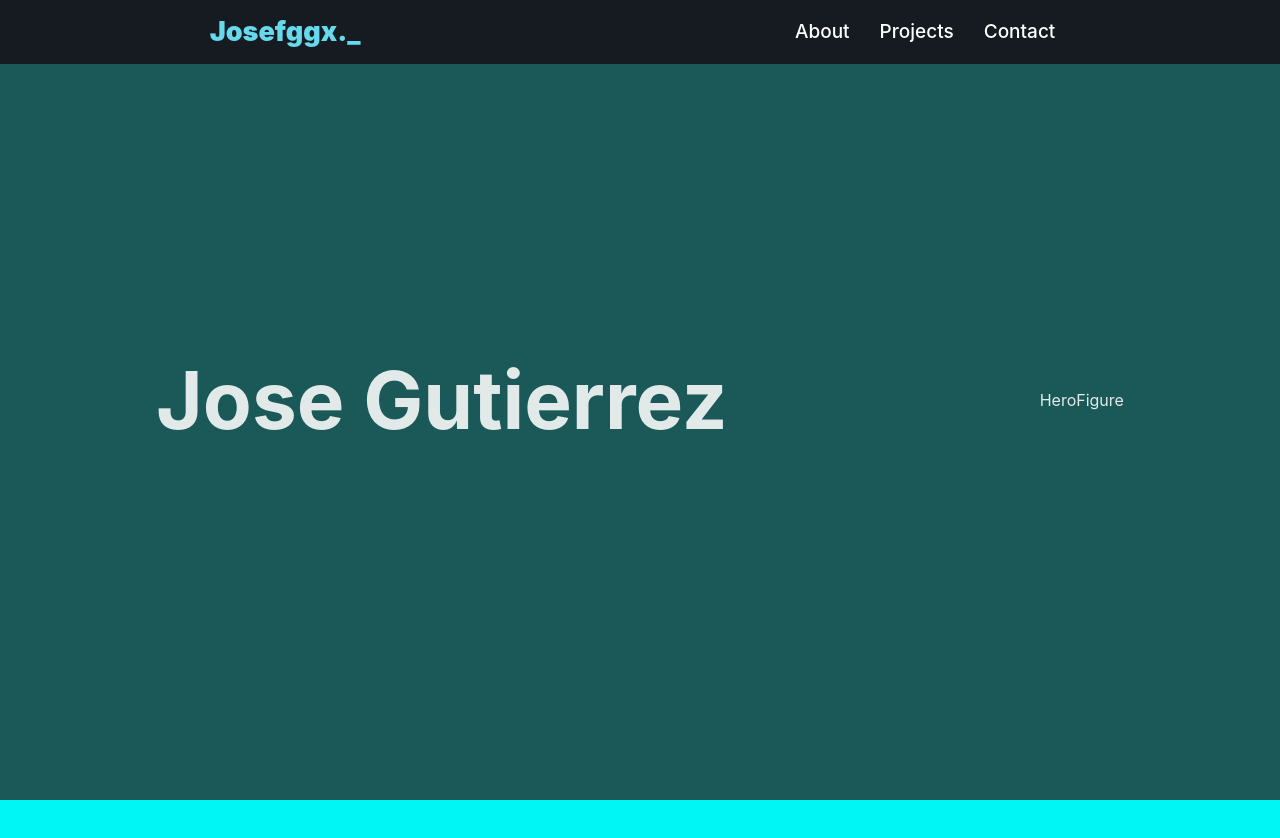
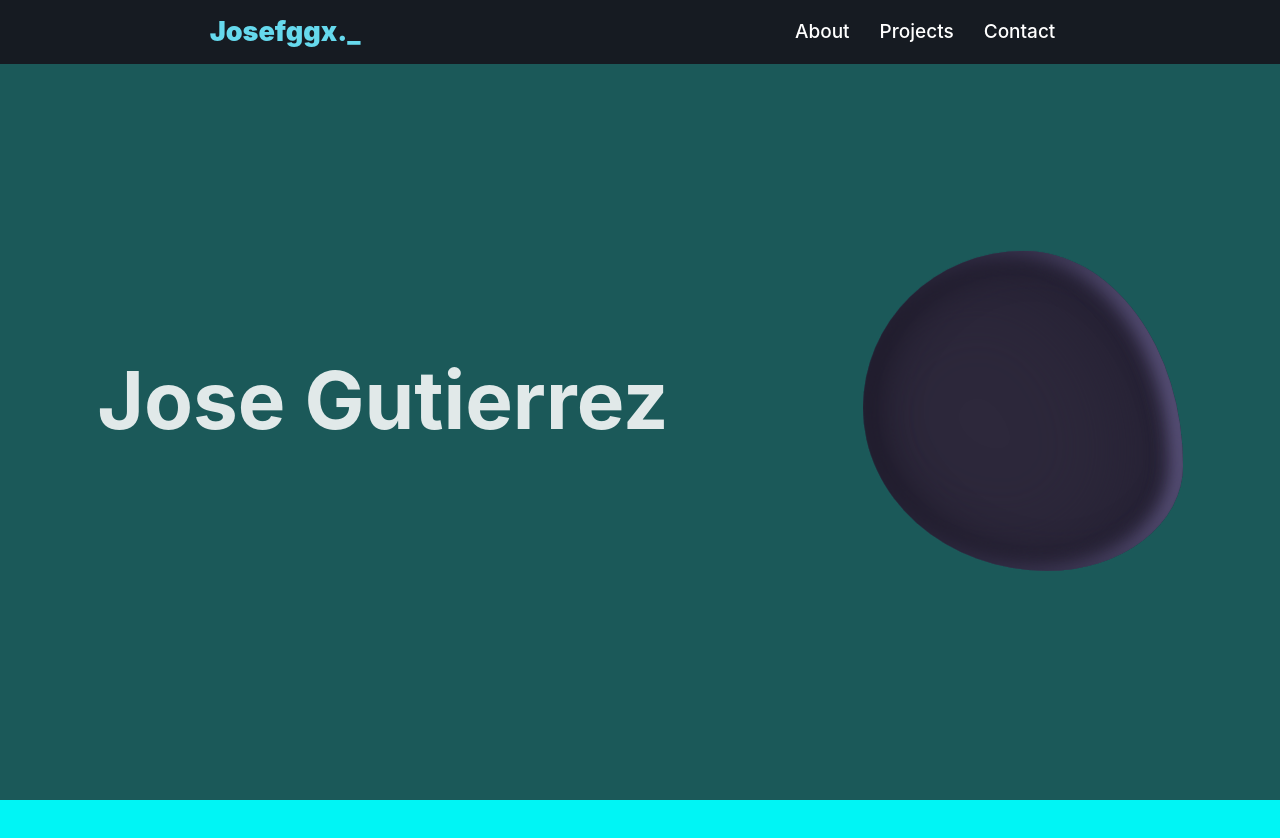
Before and after one commit to josefggx/Portfolio, a React (Vite) app: page / in a window 1280 px wide. Shown: the top 838 px of the page. Built offline with nearby package versions, Linux system fonts and the light colour scheme.

Commit message:
✨ add: Figure for the hero section

```diff
--- /dev/null
+++ b/src/components/HeroFigure/HeroFigure.scss
@@ -0,0 +1,101 @@
+.figure {
+  justify-self: center;
+  align-self: center;
+}
+
+.figure::before {
+  content: '';
+  display: block;
+  min-height: 100px;
+  min-width: 100px;
+  width: 40vh;
+  height: 40vh;
+  background-color: #2d283b;
+  box-shadow: #1a1725 10px 0px 40px 0px inset, #7b71a7 -10px 0px 20px 0px inset,
+    #242033 -40px 10px 100px 0px inset;
+  background-size: 1600% 1600%;
+  transform-origin: 50% 50%;
+  transform-style: preserve-3d;
+  perspective: 1000px;
+  -webkit-animation: transform 50s ease-in-out infinite both alternate,
+    movement 40s ease-in-out infinite both;
+  animation: transform 25s ease-in-out infinite both alternate,
+    movement 40s ease-in-out infinite both;
+}
+
+@-webkit-keyframes transform {
+  0%,
+  100% {
+    border-radius: 63% 37% 54% 46% / 55% 48% 52% 45%;
+  }
+  14% {
+    border-radius: 40% 60% 54% 46% / 49% 60% 40% 51%;
+  }
+  28% {
+    border-radius: 54% 46% 38% 62% / 49% 70% 30% 51%;
+  }
+  42% {
+    border-radius: 61% 39% 55% 45% / 61% 38% 62% 39%;
+  }
+  56% {
+    border-radius: 61% 39% 67% 33% / 70% 50% 50% 30%;
+  }
+  70% {
+    border-radius: 50% 50% 34% 66% / 56% 68% 32% 44%;
+  }
+  84% {
+    border-radius: 46% 54% 50% 50% / 35% 61% 39% 65%;
+  }
+}
+
+@keyframes transform {
+  0%,
+  100% {
+    border-radius: 63% 37% 54% 46% / 55% 48% 52% 45%;
+  }
+  14% {
+    border-radius: 40% 60% 54% 46% / 49% 60% 40% 51%;
+  }
+  28% {
+    border-radius: 54% 46% 38% 62% / 49% 70% 30% 51%;
+  }
+  42% {
+    border-radius: 61% 39% 55% 45% / 61% 38% 62% 39%;
+  }
+  56% {
+    border-radius: 61% 39% 67% 33% / 70% 50% 50% 30%;
+  }
+  70% {
+    border-radius: 50% 50% 34% 66% / 56% 68% 32% 44%;
+  }
+  84% {
+    border-radius: 46% 54% 50% 50% / 35% 61% 39% 65%;
+  }
+}
+
+@-webkit-keyframes movement {
+  0%,
+  100% {
+    transform: none;
+  }
+  50% {
+    transform: translateY(20%) rotateY(10deg);
+  }
+}
+
+@keyframes movement {
+  0%,
+  100% {
+    transform: none;
+  }
+  50% {
+    transform: translateY(20%) rotateY(10deg);
+  }
+}
+
+@media (max-width: 768px) {
+  .figure {
+    position: absolute;
+    z-index: 0;
+  }
+}
--- a/src/components/HeroFigure/HeroFigure.tsx
+++ b/src/components/HeroFigure/HeroFigure.tsx
@@ -1,7 +1,8 @@
-import React from 'react'
+import './HeroFigure.scss'
 
 export const HeroFigure = () => {
   return (
-    <div>HeroFigure</div>
-  )
+    <div className="figure">
+    </div>
+  );
 }
```
